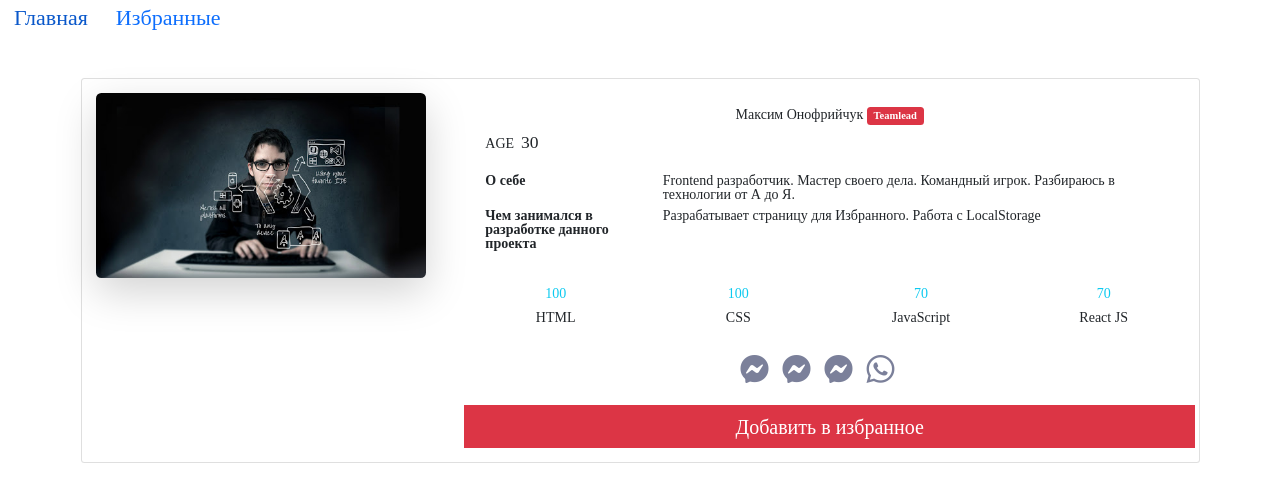
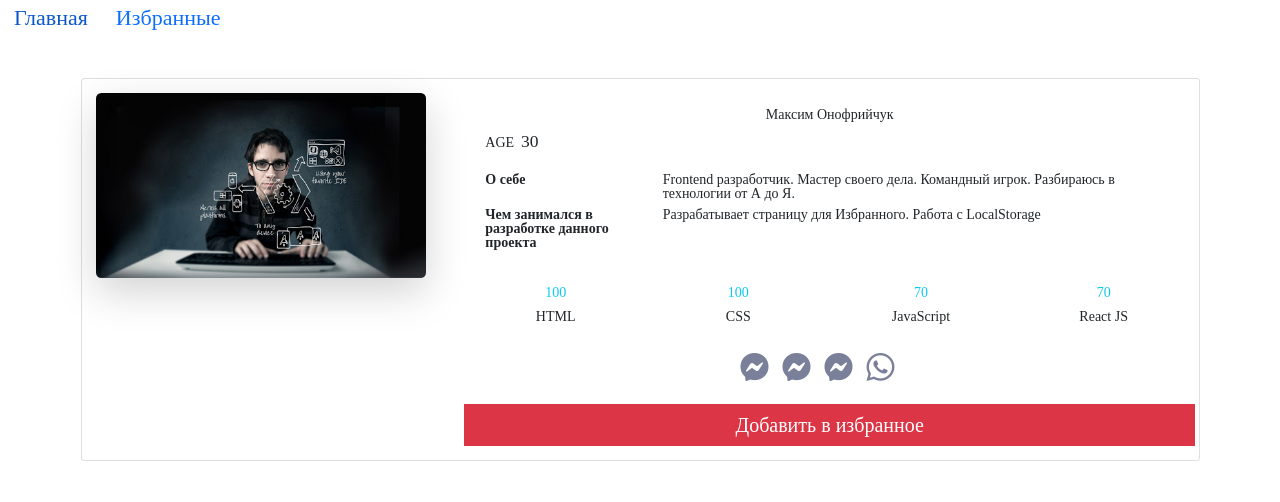
Before and after one commit to VladislavPixel/hackathon2-project, a React (Create React App) app: page /users/1e in a window 1280 px wide. Shown: the top 502 px of the page. Built offline with nearby package versions, Linux system fonts and the light colour scheme.

Commit message:
fix-badge-teamlead

```diff
--- a/src/components/card.jsx
+++ b/src/components/card.jsx
@@ -5,17 +5,24 @@ import SocialIconsList from "./socialIconsList";
 import Button from "./button";
 import TechnologiesList from "./technologiesList";
 import API from "../API/index";
+import Badge from "./badge";
 
 const Card = () => {
   const params = useParams();
   const { userId } = params;
   const [user, setUser] = useState();
-  console.log(user);
+
   useEffect(() => {
     API.getById(userId).then((data) => {
       setUser(data);
     });
   }, []);
+
+  const teamleadToggle = () => {
+    let isTeamlead = !user.contributionToTheDevelopment.indexOf("Тимлид");
+    console.log("isTeamlead", isTeamlead);
+    return isTeamlead && <Badge text="Teamlead" color="danger" />;
+  };
 
   if (user) {
     return (
@@ -38,8 +45,7 @@ const Card = () => {
                 <div className="card-body">
                   <div className="row d-flex justify-content-center">
                     <h1 className="text-center mt-3">
-                      {user.name} {user.surname}{" "}
-                      <span className="badge bg-danger">Teamlead</span>
+                      {user.name} {user.surname} {teamleadToggle()}
                     </h1>
                     <div className="row mb-4">
                       <div className="col-auto">
```
